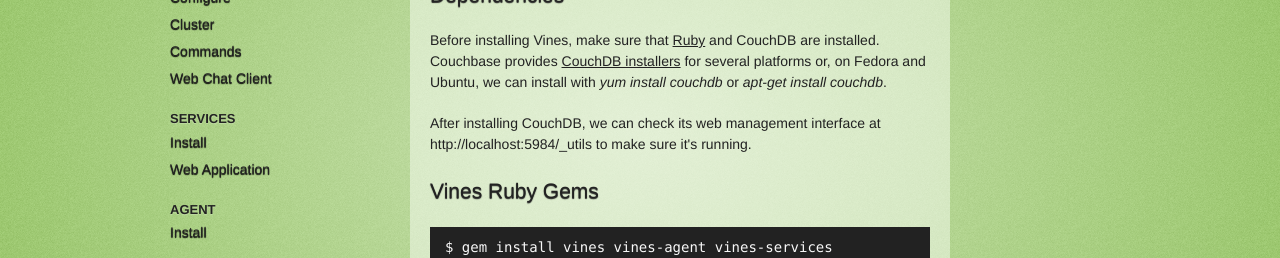
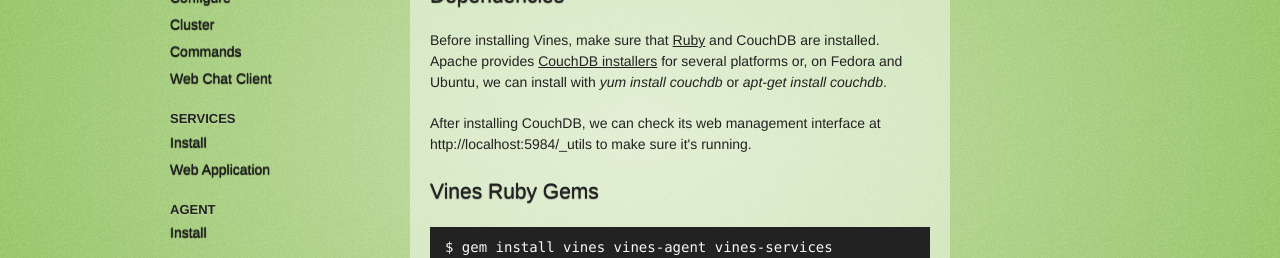
Before and after one commit to negativecode/vines, a Jekyll site: the page built from services/index.html, in a window 1280 px wide. Shown: the part 320-578 px from the top of the page. Built offline with Jekyll 4.4.1, drawn with Linux system fonts in a browser that asks for light colours.

Commit message:
Link to Apache CouchDB installers.

```diff
--- a/services/index.html
+++ b/services/index.html
@@ -12,8 +12,7 @@
 <h3>Dependencies</h3>
 <p>
   Before installing Vines, make sure that <a href="/ruby/">Ruby</a> and CouchDB
-  are installed. Couchbase provides
-  <a href="http://www.couchbase.com/downloads/couchbase-single-server/community">CouchDB installers</a>
+  are installed. Apache provides <a href="https://couchdb.apache.org/">CouchDB installers</a>
   for several platforms or, on Fedora and Ubuntu, we can install with
   <em>yum install couchdb</em> or <em>apt-get install couchdb</em>.
 </p>
```
